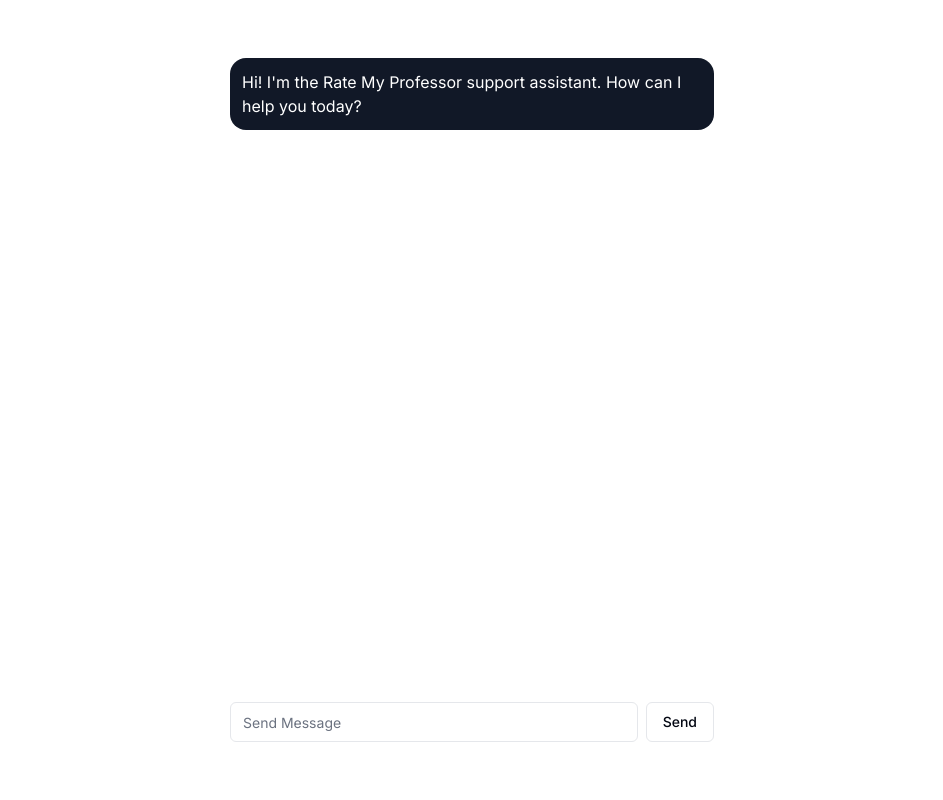
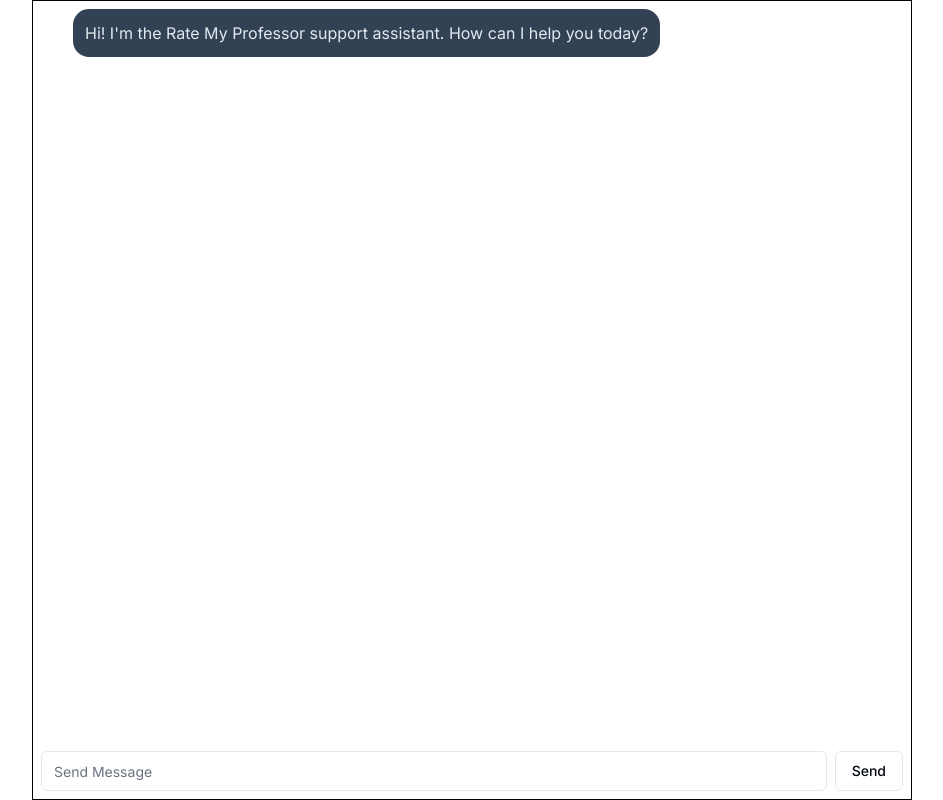
Before and after one commit to Zaryab13/RMP-RAG-mvp, a Next.js app in the folder rag-app/: page / in a window 1280 px wide. Shown: the whole page, without its empty margins (168-1111 px from the left). Built offline with nearby package versions, Linux system fonts and the light colour scheme.

Commit message:
fixed some ui bugs

```diff
--- a/rag-app/src/app/api/chat/route.js
+++ b/rag-app/src/app/api/chat/route.js
@@ -44,6 +44,11 @@
 Name: [Professor Name]
 Rating: [X/5]
 Summary: [Brief description highlighting strengths, teaching style, or relevant details.]
+Format the response as follows:
+- Start with the title.
+- List each professor's information on a new line.
+- Use bullet points or hyphens for each attribute (Name, Rating, Summary).
+- Separate different professors with an empty line.
 Maintain Neutrality:
 
 Avoid making subjective judgments. Present the data as it is, focusing on the students' requirements.
--- a/rag-app/src/app/page.jsx
+++ b/rag-app/src/app/page.jsx
@@ -30,18 +30,20 @@
       { role: "assistant", content: "" },
     ]);
 
-    fetch("/api/chat", {
+    try {
+      const res = await fetch("/api/chat", {
         method: "POST",
         headers: {
           "Content-Type": "application/json",
         },
         body: JSON.stringify(newMessages),
-    }).then(async (res) => {
+      });
+
       const reader = res.body.getReader();
       const decoder = new TextDecoder();
       let result = "";
 
-      return reader.read().then(function processText({ done, value }) {
+      const processText = async ({ done, value }) => {
         if (done) {
           return result;
         }
@@ -56,35 +58,47 @@
             { ...lastMessage, content: lastMessage.content + text },
           ];
         });
-        return reader.read().then(processText);
-      });
-    });
+        const nextResult = await reader.read();
+        return processText(nextResult);
+      };
+
+      await reader.read().then(processText);
+    } catch (error) {
+      console.error("Error sending message:", error);
+    }
   };
 
   return (
     <section className="w-[100vw] h-[100vh] flex items-center flex-col justify-center">
-      <div className="flex flex-col w-[500px] h-[700px] border-[1px_solid_black] p-2 gap-3">
+      <div className="flex flex-col w-full max-w-[880px] h-[800px] max-h-full border border-black p-2 gap-3 ">
         <div
-          className={cn("flex flex-col gap-2 grow  overflow-auto max-h-[100%]")}
+          className={cn(
+            "flex flex-col px-8 gap-2 grow  overflow-auto max-h-[100%]"
+          )}
         >
-          {messages.map((message, index) => (
+          {messages.map((message, index) => {
+            console.log(message);
+
+            return (
               <div
                 key={index}
                 className={cn("flex", {
-                "items-start": message.role === "assistant",
-                "items-end": message.role === "user",
+                  "justify-start": message.role === "assistant",
+                  "justify-end": message.role === "user",
                 })}
               >
                 <div
-                className={cn("text-white rounded-[16px] p-3", {
-                  "bg-primary": message.role === "assistant",
-                  "bg-secondary": message.role === "user",
+                  className={cn("rounded-[16px] p-3", {
+                    "bg-slate-700 text-slate-200": message.role === "assistant",
+                    "bg-slate-300 text-slatebg-slate-700":
+                      message.role === "user",
                   })}
                 >
-                {message.content}
+                  {`${message.content}`}
                 </div>
               </div>
-          ))}
+            );
+          })}
         </div>
         <div className={cn("flex gap-2")}>
           <Input
```
Lines whose indentation alone changed are shown as unchanged.
